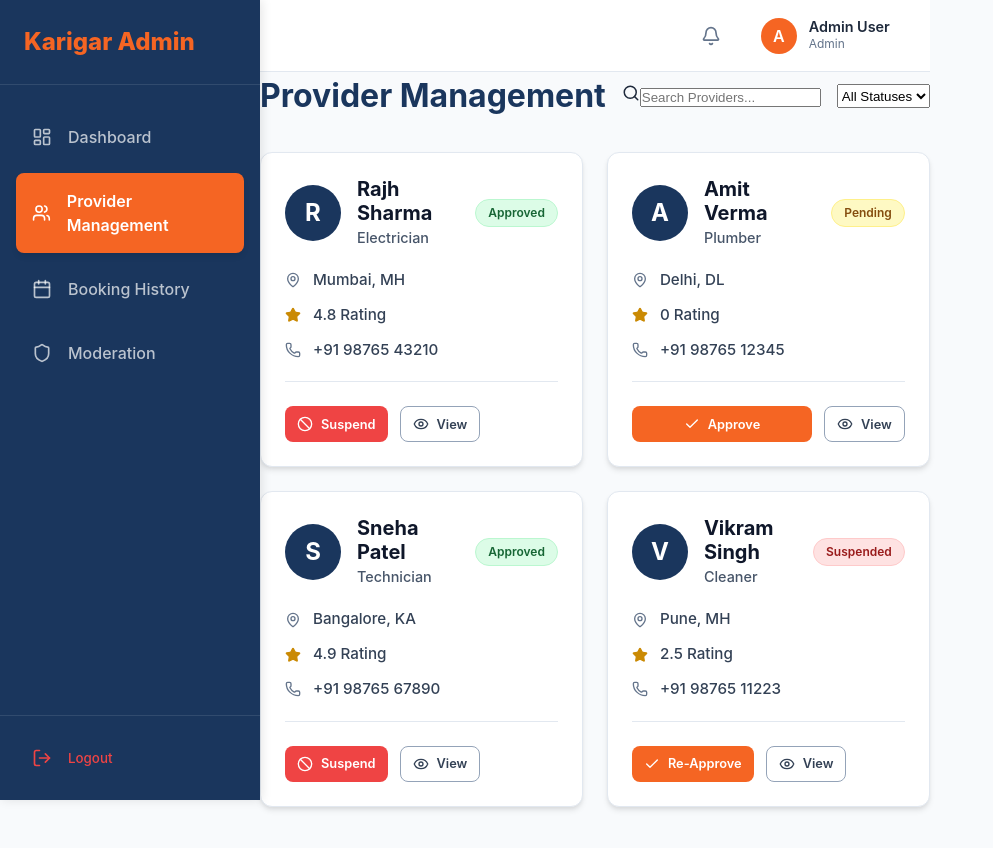
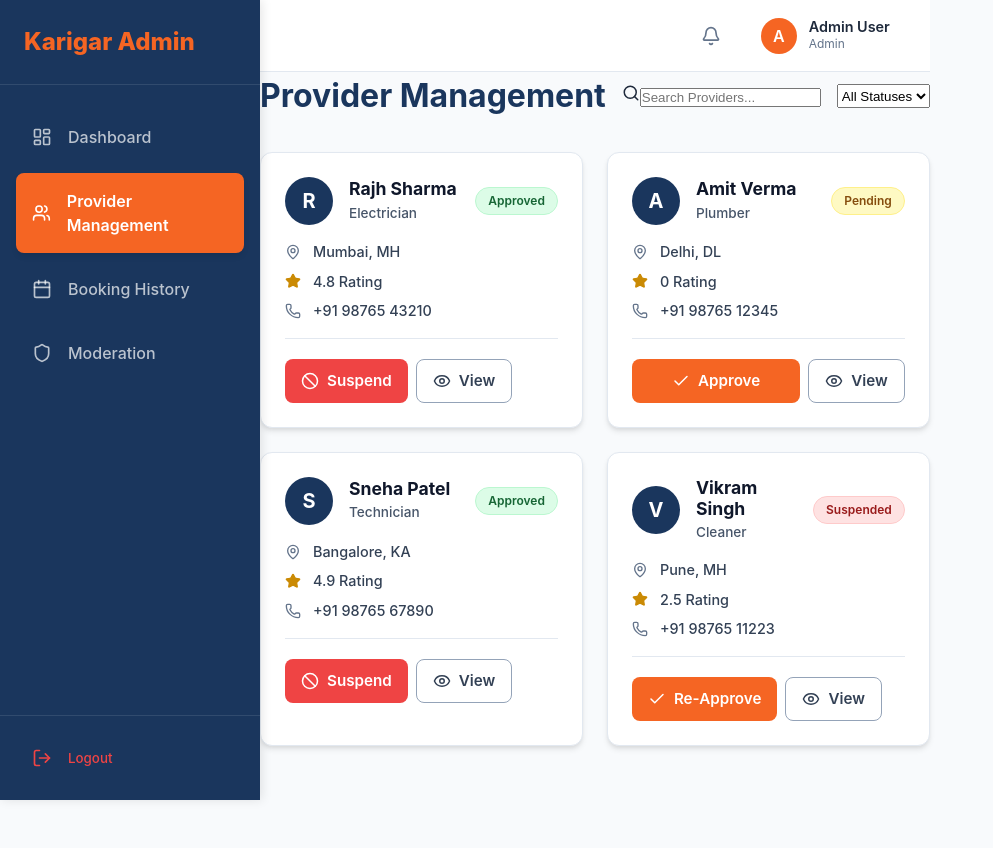
Before and after one commit to Web-Hackathon-2025/EternalStack, a React (Vite) app: page /admin/providers in a window 1280 px wide. Shown: the top 848 px of the page, without its empty margins (0-993 px from the left). Built offline with nearby package versions, Linux system fonts and the light colour scheme.

Commit message:
UI: Desktop layout optimizations

```diff
--- a/src/pages/admin/Dashboard.css
+++ b/src/pages/admin/Dashboard.css
@@ -38,3 +38,11 @@
 .chart-container {
     margin-top: 1rem;
 }
+
+/* Desktop Optimization */
+@media (min-width: 1024px) {
+    .dashboard-page .card-grid {
+        grid-template-columns: repeat(4, 1fr);
+        /* Force 4 columns for stats */
+    }
+}
--- a/src/pages/admin/ProviderManagement.css
+++ b/src/pages/admin/ProviderManagement.css
@@ -3,7 +3,7 @@
     flex-direction: column;
     gap: 2rem;
     padding-bottom: 2rem;
-    /* Prevent clipping at bottom */
+    height: 100%;
 }
 
 .page-header {
@@ -21,17 +21,18 @@
     justify-content: flex-end;
 }
 
-/* Card Utility Override for this page if needed */
+/* Tighter grid for desktop "fit" */
 .card-grid {
     display: grid;
-    gap: 1.5rem;
-    /* Gap-6 approximation (1.5rem = 24px) */
-    grid-template-columns: repeat(auto-fill, minmax(320px, 1fr));
+    gap: 1rem;
+    grid-template-columns: repeat(auto-fill, minmax(250px, 1fr));
 }
 
 .provider-card {
     transition: transform 0.2s;
     border: 1px solid #E2E8F0;
+    display: flex;
+    flex-direction: column;
 }
 
 .provider-card:hover {
@@ -44,19 +45,19 @@
     display: flex;
     align-items: center;
     gap: 1rem;
-    margin-bottom: 1.25rem;
+    margin-bottom: 1rem;
 }
 
 .provider-avatar {
-    width: 56px;
-    height: 56px;
+    width: 48px;
+    height: 48px;
     background: var(--secondary);
     color: white;
     border-radius: 50%;
     display: flex;
     align-items: center;
     justify-content: center;
-    font-size: 1.5rem;
+    font-size: 1.25rem;
     font-weight: 700;
 }
 
@@ -65,18 +66,16 @@
 }
 
 .provider-name {
-    font-size: 1.25rem;
+    font-size: 1.1rem;
     font-weight: 700;
     color: #0F172A;
-    /* Slate 900 - High Contrast */
     margin: 0;
     line-height: 1.2;
 }
 
 .provider-category {
-    font-size: 0.9rem;
+    font-size: 0.85rem;
     color: #475569;
-    /* Slate 600 - Readable */
     font-weight: 500;
 }
 
@@ -87,30 +86,25 @@
 .provider-details-compact {
     display: flex;
     flex-direction: column;
-    gap: 0.75rem;
-    margin-bottom: 1.5rem;
-    padding-bottom: 1.25rem;
+    gap: 0.5rem;
+    margin-bottom: 1.25rem;
+    padding-bottom: 1rem;
     border-bottom: 1px solid var(--border);
+    flex: 1;
 }
 
 .detail-row {
     display: flex;
     align-items: center;
     gap: 0.75rem;
-    font-size: 0.95rem;
+    font-size: 0.9rem;
     color: #334155;
-    /* Dark Charcoal - High Contrast */
     font-weight: 500;
-}
-
-.text-high-contrast {
-    color: #1E293B;
-    /* Very Dark Slate */
 }
 
 .provider-actions {
     display: flex;
-    gap: 0.75rem;
+    gap: 0.5rem;
 }
 
 .action-btn-full {
--- a/src/pages/admin/ProviderManagement.jsx
+++ b/src/pages/admin/ProviderManagement.jsx
@@ -104,37 +104,37 @@ const ProviderManagement = () => {
                                 {provider.status === 'Pending' && (
                                     <Button
                                         variant="primary"
-                                        size="sm"
+                                        size="md"
                                         className="action-btn-full"
                                         onClick={() => handleStatusUpdate(provider.id, 'Approved')}
                                     >
-                                        <Check size={16} /> Approve
+                                        <Check size={18} /> Approve
                                     </Button>
                                 )}
                                 {provider.status === 'Approved' && (
                                     <Button
                                         variant="danger"
-                                        size="sm"
+                                        size="md"
                                         onClick={() => handleStatusUpdate(provider.id, 'Suspended')}
                                     >
-                                        <Ban size={16} /> Suspend
+                                        <Ban size={18} /> Suspend
                                     </Button>
                                 )}
                                 {provider.status === 'Suspended' && (
                                     <Button
                                         variant="primary"
-                                        size="sm"
+                                        size="md"
                                         onClick={() => handleStatusUpdate(provider.id, 'Approved')}
                                     >
-                                        <Check size={16} /> Re-Approve
+                                        <Check size={18} /> Re-Approve
                                     </Button>
                                 )}
                                 <Button
                                     variant="outline"
-                                    size="sm"
+                                    size="md"
                                     onClick={() => setSelectedProvider(provider)}
                                 >
-                                    <Eye size={16} /> View
+                                    <Eye size={18} /> View
                                 </Button>
                             </div>
                         </Card>
```
